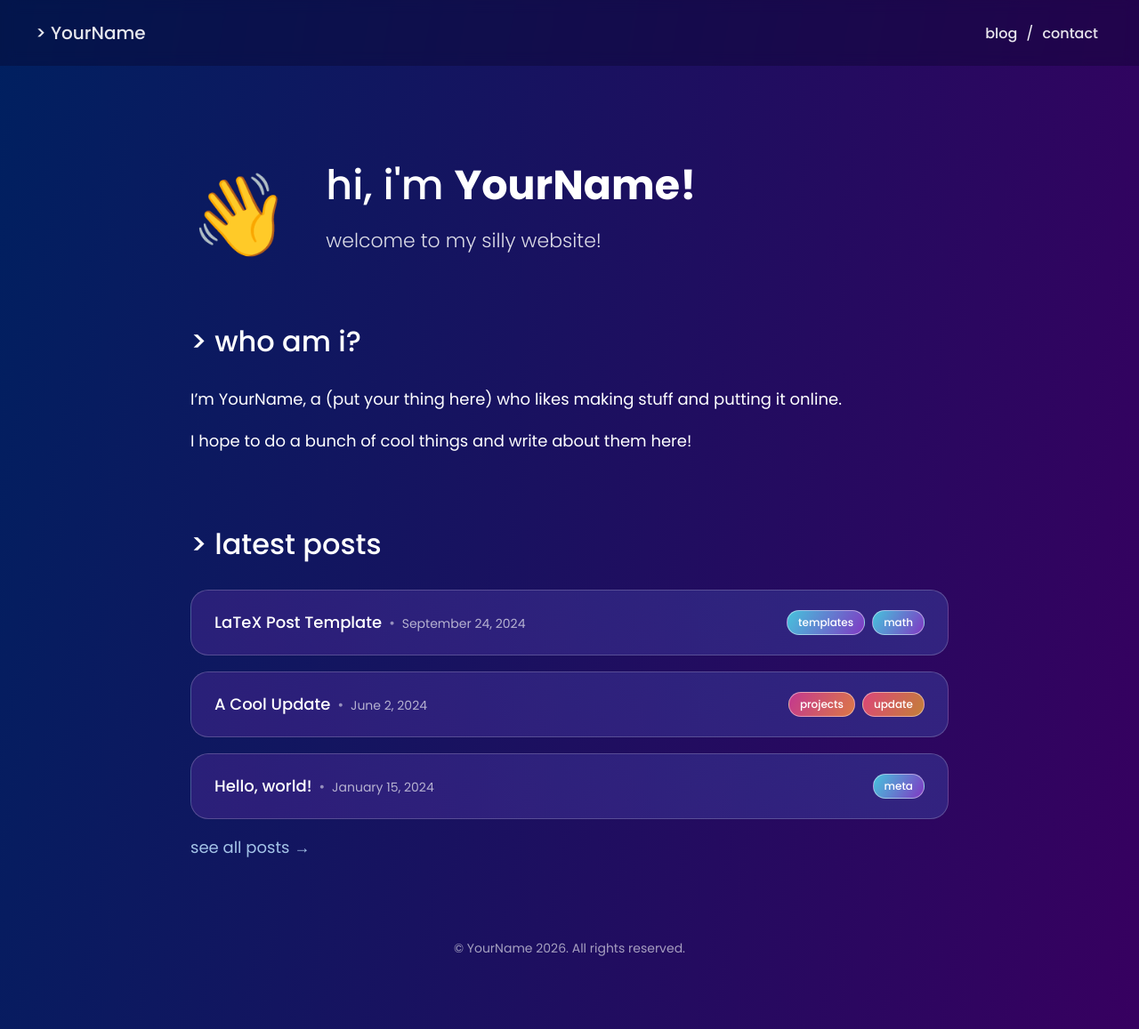
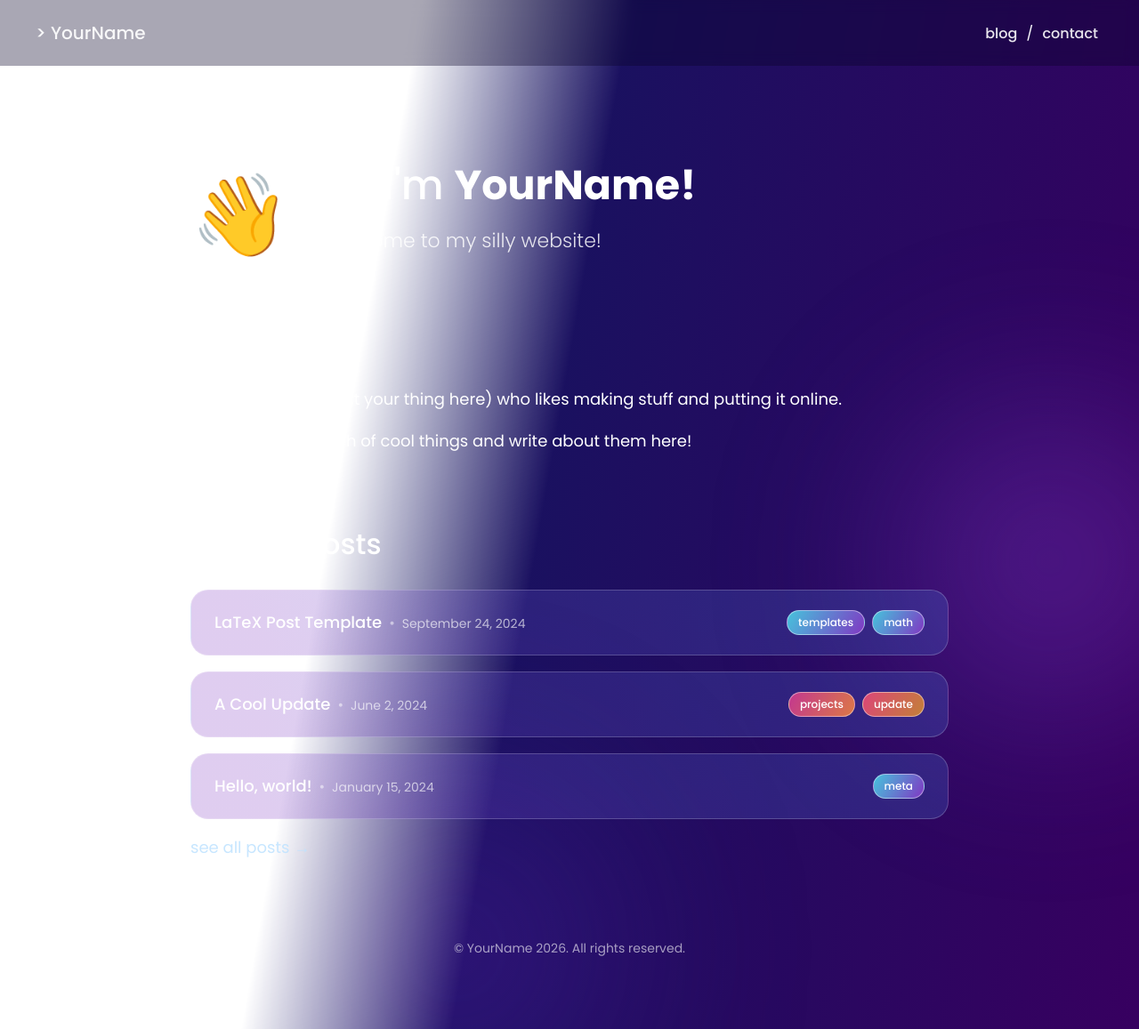
Before and after one commit to DevelopinPop/developinpop.github.io, a Jekyll site: the page built from index.md, in a window 1280 px wide and 1157 px high. Shown: the whole window at 89% size. Built offline with Jekyll 4.4.1, drawn with Linux system fonts in a browser that asks for light colours.

Commit message:
Add files via upload

```diff
--- a/_layouts/default.html
+++ b/_layouts/default.html
@@ -21,6 +21,13 @@
 </head>
 <body>
 
+<div class="bg-layers" aria-hidden="true">
+    <div class="glow glow-teal"></div>
+    <div class="glow glow-violet"></div>
+    <div class="glow glow-indigo"></div>
+    <div class="bg-wedge"></div>
+</div>
+
 {% include navbar.html %}
 
 <div class="wrap">
@@ -32,5 +39,6 @@
 </div>
 
 <script src="{{ '/assets/js/code-blocks.js' | relative_url }}"></script>
+<script src="{{ '/assets/js/bg-parallax.js' | relative_url }}"></script>
 </body>
 </html>
--- a/assets/css/style.css
+++ b/assets/css/style.css
@@ -12,6 +12,57 @@ body {
     color: white;
     min-height: 100vh;
 }
+
+/* layered background: a diagonal, soft-edged light wedge sitting over three
+   large blurred glow orbs. Pinned to the viewport (position: fixed) so it
+   stays put while the page scrolls past/over it; each glow orb also gets its
+   own slower/faster vertical parallax offset (assets/js/bg-parallax.js) so
+   the layers drift at different rates rather than moving as one flat sheet. */
+.bg-layers {
+    position: fixed;
+    inset: 0;
+    z-index: 0;
+    overflow: hidden;
+    pointer-events: none;
+}
+.bg-layers .glow {
+    position: absolute;
+    border-radius: 50%;
+    filter: blur(90px);
+    opacity: 0.55;
+    will-change: transform;
+}
+.glow-teal {
+    width: 460px;
+    height: 460px;
+    left: -140px;
+    top: 12vh;
+    background: radial-gradient(circle, #2f9bd6 0%, rgba(47,155,214,0) 70%);
+}
+.glow-violet {
+    width: 520px;
+    height: 520px;
+    right: -160px;
+    top: 32vh;
+    background: radial-gradient(circle, #8038c3 0%, rgba(128,56,195,0) 70%);
+}
+.glow-indigo {
+    width: 560px;
+    height: 560px;
+    left: 18%;
+    top: 68vh;
+    background: radial-gradient(circle, #4c1d9a 0%, rgba(76,29,154,0) 70%);
+}
+.bg-wedge {
+    position: absolute;
+    inset: 0;
+    background: #fff;
+    -webkit-mask-image: linear-gradient(100deg, #000 0%, #000 32%, transparent 48%);
+    mask-image: linear-gradient(100deg, #000 0%, #000 32%, transparent 48%);
+}
+
+/* everything else sits above the fixed background layer */
+.navbar, .wrap { position: relative; z-index: 1; }
 
 ::-webkit-scrollbar { width: 8px; }
 ::-webkit-scrollbar-track { background: rgba(0,0,0,0.2); }
--- /dev/null
+++ b/assets/js/bg-parallax.js
@@ -0,0 +1,20 @@
+document.addEventListener('DOMContentLoaded', function () {
+    var glows = document.querySelectorAll('.bg-layers .glow');
+    if (!glows.length) return;
+
+    // one speed per glow, in the same order they appear in the DOM
+    // (teal, violet, indigo) — different values give each layer its own
+    // sense of depth as the page scrolls
+    var speeds = [0.06, 0.12, 0.18];
+
+    function update() {
+        var y = window.scrollY;
+        glows.forEach(function (glow, i) {
+            var speed = speeds[i % speeds.length];
+            glow.style.transform = 'translateY(' + (-y * speed) + 'px)';
+        });
+    }
+
+    window.addEventListener('scroll', update, { passive: true });
+    update();
+});
```
Also changed, not shown: README.md.
